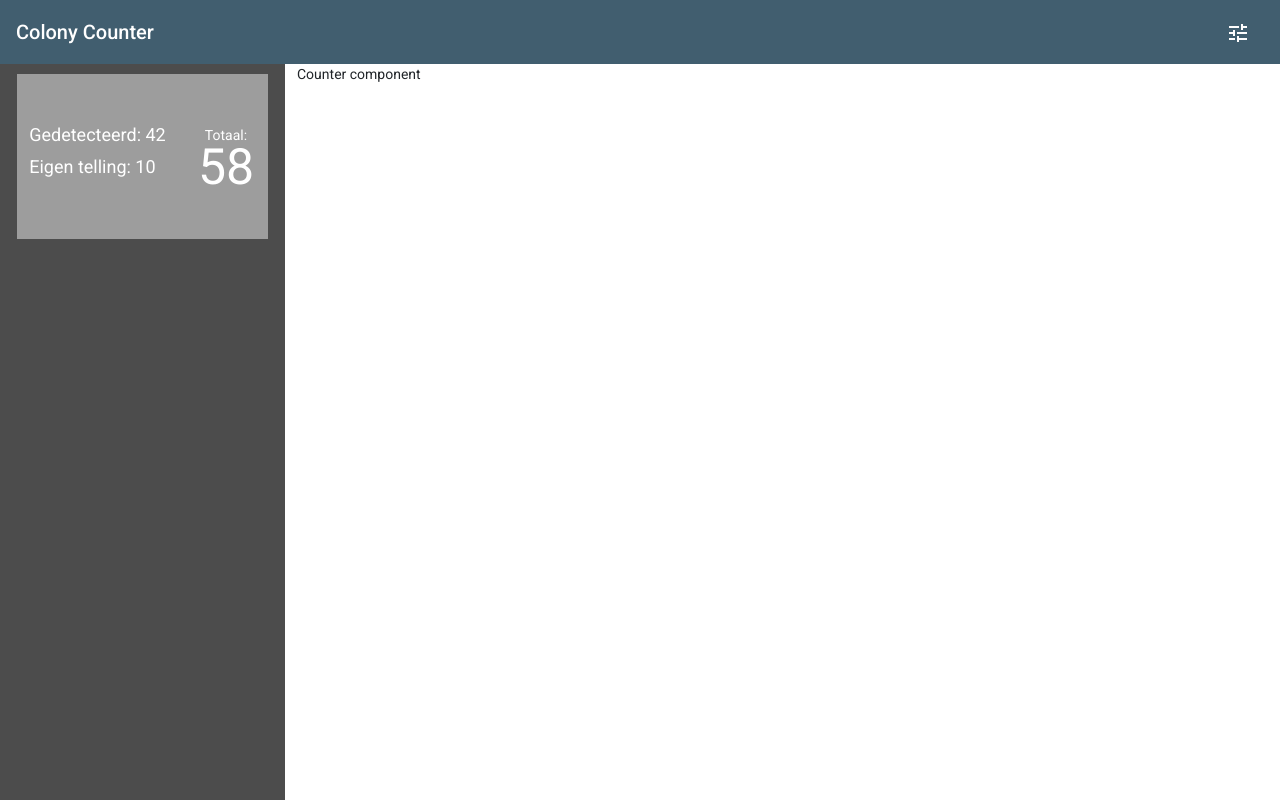
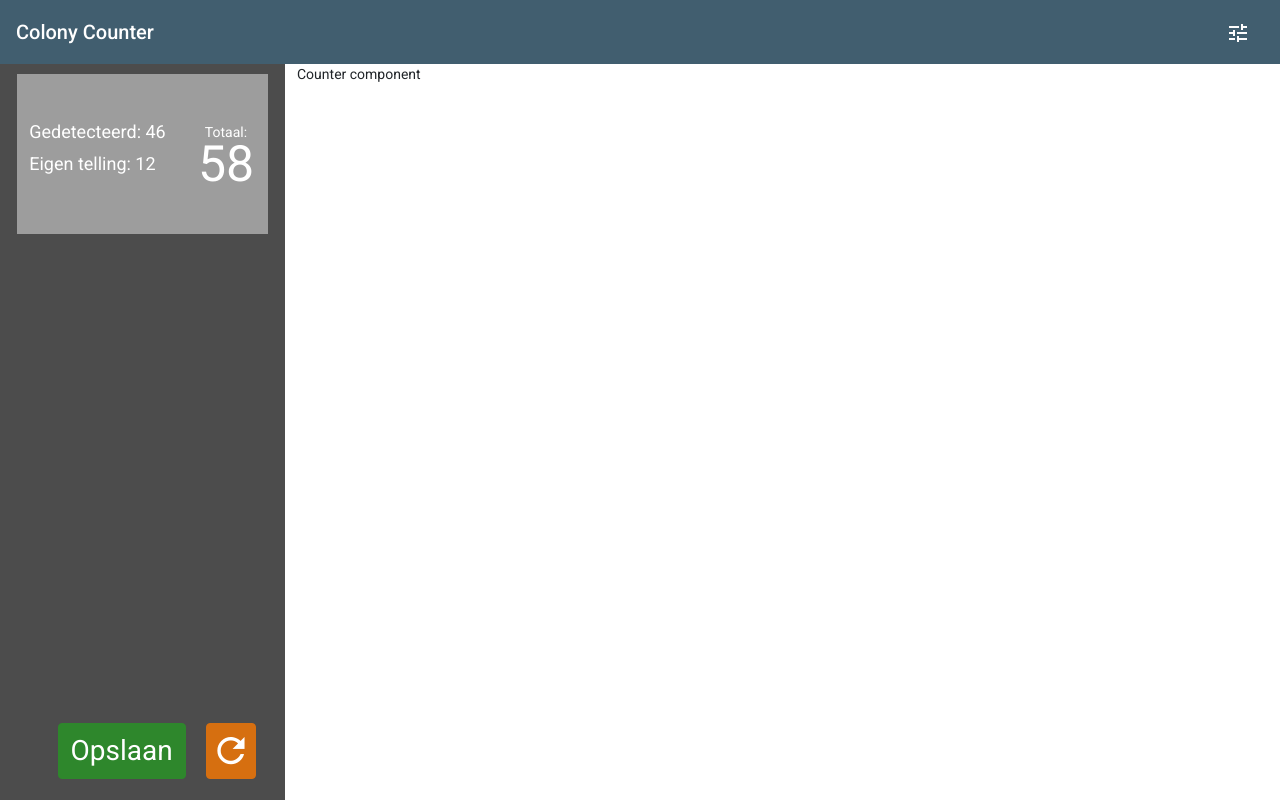
Before and after one commit to jobberz77/Colony-counter, an Angular app in the folder frontend/colony-counter/: page / in a window 1280 px wide. Shown: the top 800 px of the page. Built offline with nearby package versions, Linux system fonts and the light colour scheme.

Commit message:
Added buttons and fixed some outlining issues. Making progress.

```diff
--- a/frontend/colony-counter/src/app/app.component.html
+++ b/frontend/colony-counter/src/app/app.component.html
@@ -1 +1,3 @@
-<router-outlet></router-outlet>
+<div style="max-height: 100vh; overflow: hidden" >
+    <router-outlet></router-outlet>
+</div>
--- a/frontend/colony-counter/src/app/home/home.component.css
+++ b/frontend/colony-counter/src/app/home/home.component.css
@@ -24,7 +24,7 @@
 .counter-window {
 	background: #9D9D9D;
 	width: 96%;
-	height: 13%;
+	height: 20vh;
 	color:#FFFFFF;
 }
 
@@ -47,3 +47,30 @@
 .current-count-number {
 	font-size: 50px
 }
+
+.action-buttons {
+	width: 96%;
+	height: 70vh;
+	padding-bottom: 15px;
+}
+
+.save-button {
+	font-size: 28px;
+	margin-right: 20px;
+	background: #2E872C;
+	border-color: #2E872C;
+}
+
+.refresh-button {
+	font-size: 28px;
+	align-content: center;
+	display: flex;
+    align-items: center;
+	background: #D66F10;
+	border-color: #D66F10;
+	color: white;
+}
+
+.refresh-icon {
+	transform: scale(1.7);
+}
--- a/frontend/colony-counter/src/app/home/home.component.html
+++ b/frontend/colony-counter/src/app/home/home.component.html
@@ -10,25 +10,38 @@
 </div>
 
 <!-- Sidebar -->
-
-<div class="container" style="margin-left: 0">
+<div class="container" style="margin-left: 0;">
 
     <div class="row justify-content-md-center">
-        <div class="col-3 sidebar">
-            <div class="mx-auto row counter-window">
+
+        <div class="col-3 sidebar container">
+
+            <div class="row mx-auto row counter-window">
                 <div class="col-8 counter-stats">
-                    <p>Gedetecteerd: 42</p>
-                    <p>Eigen telling: 10</p>
+                    <p>Gedetecteerd: 46</p>
+                    <p>Eigen telling: 12</p>
                 </div>
                 <div class="col-4 current-count">
                     <p>Totaal:</p>
                     <p class="current-count-number">58</p>
                 </div>
             </div>
-          </div>
-          <div class="col-9">
+
+            <div class="row mx-auto align-items-end action-buttons">
+                <div class="col-12 d-flex justify-content-end">
+                    <button type="button" class="btn btn-success save-button">Opslaan</button>
+                    <button type="button" class="btn btn-warning refresh-button">
+                        <mat-icon class="refresh-icon">refresh</mat-icon>
+                    </button>
+                </div>
+            </div>
+
+        </div>
+
+
+        <div class="col-9">
             Counter component
-          </div>
+        </div>
     </div>
 
 </div>
```
